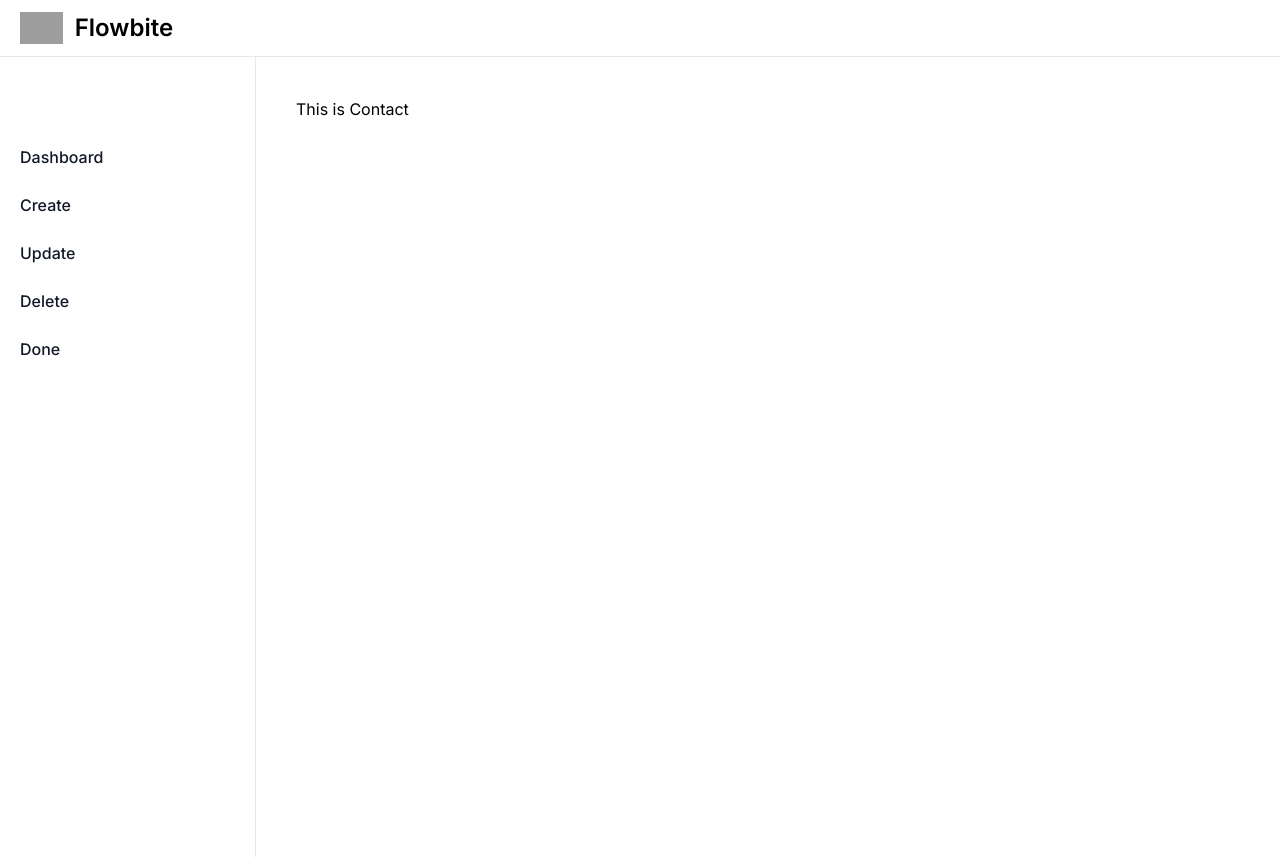
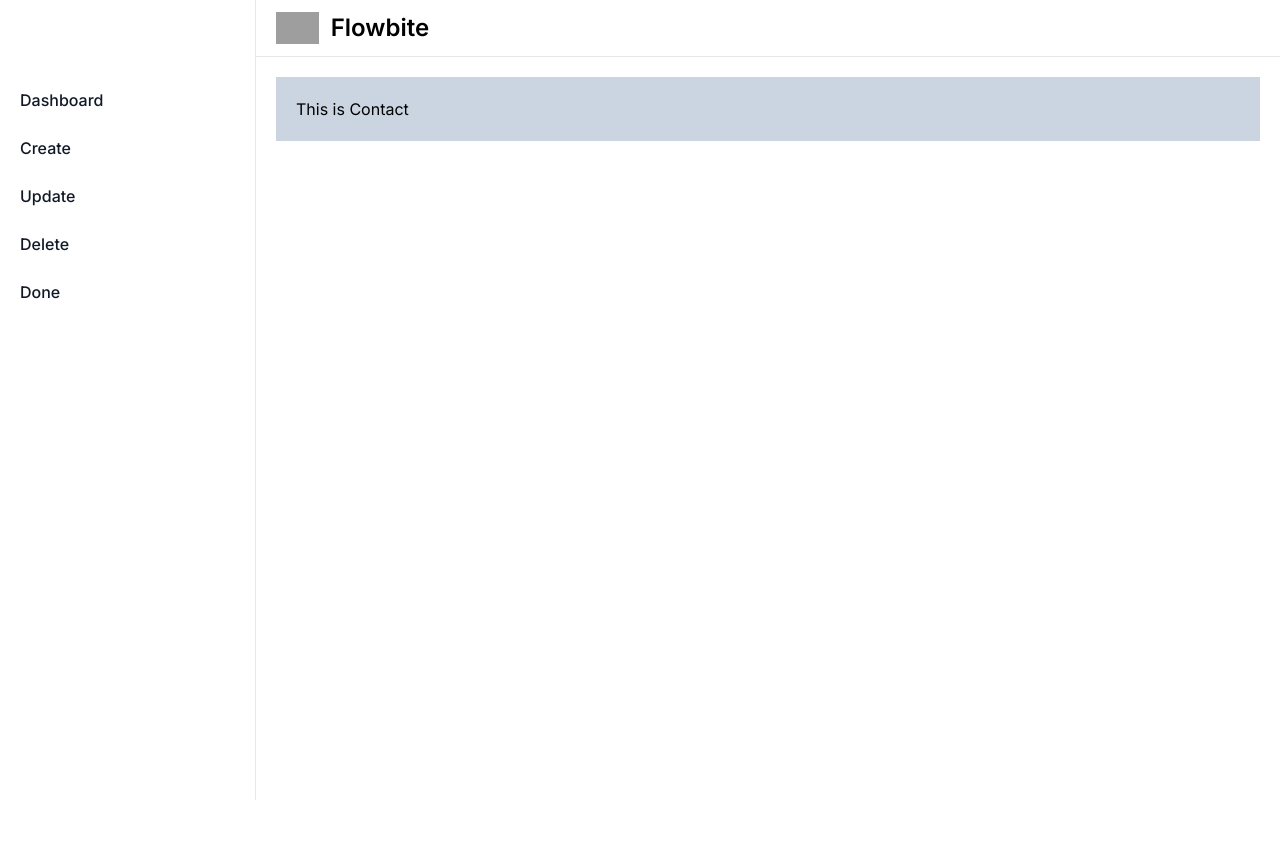
Before and after one commit to cocokhyle/E-commerce, a Next.js app: page /contact in a window 1280 px wide. After the commit the page ends 800 px from the top, so only its background shows below. Built offline with nearby package versions, Linux system fonts and the light colour scheme; grey boxes are pictures that could not be loaded.

Commit message:
Adding the pages layout

```diff
--- a/src/app/components/sidebar.tsx
+++ b/src/app/components/sidebar.tsx
@@ -11,7 +11,7 @@ export default function SideBar() {
     <div className="">
       <aside
         id="logo-sidebar"
-        className=" min-h-screen overflow-y-hidden w-64 top-0 left-0 pt-20 transition-transform -translate-x-full bg-white border-r border-gray-200 sm:translate-x-0 dark:bg-gray-800 dark:border-gray-700"
+        className="h-screen w-64 top-0 left-0 pt-20 transition-transform -translate-x-full bg-white border-r border-gray-200 sm:translate-x-0 dark:bg-gray-800 dark:border-gray-700"
         aria-label="Sidebar"
       >
         <div className=" px-3 pb-4 bg-white dark:bg-gray-800">
--- a/src/app/layout.tsx
+++ b/src/app/layout.tsx
@@ -21,12 +21,18 @@ export default function RootLayout({
   return (
     <html lang="en">
       <body className={inter.className}>
-        <Header />
-        <div className="flex flex-row">
-          <div>
+        <div className="grid grid-cols-[auto,1fr] h-screen">
+          <div className="">
             <SideBar />
           </div>
-          <div className="p-10">{children}</div>
+          <div className="flex flex-col">
+            <div>
+              <Header />
+            </div>
+            <div className="p-5 flex-grow">
+              <div className=" bg-slate-300 p-5">{children}</div>
+            </div>
+          </div>
         </div>
       </body>
     </html>
```
